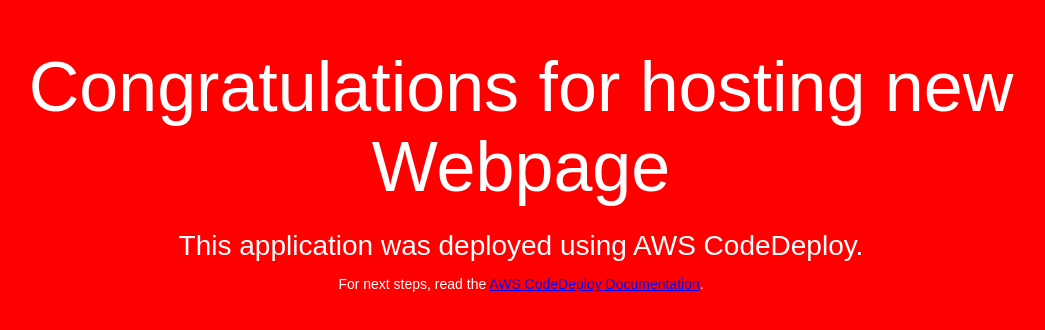
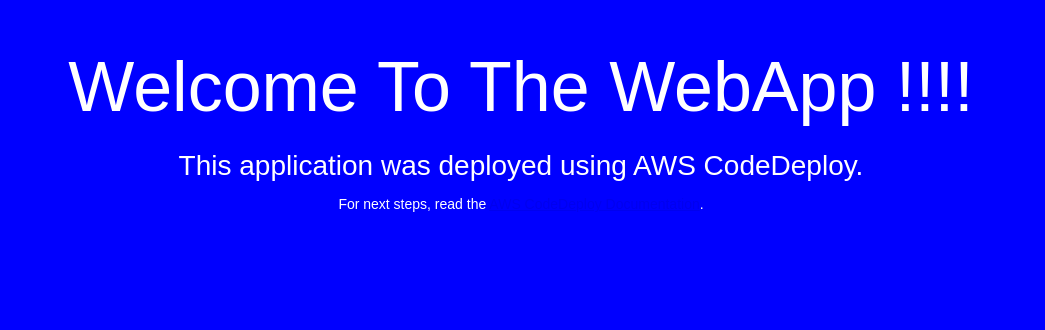
Before and after one commit to pratiksponde/sampleapp, a plain HTML site: page index.html in a window 1280 px wide. Shown: the whole page, without its empty margins (119-1164 px from the left). Drawn offline with Linux system fonts and the light colour scheme.

Commit message:
This is second update

```diff
--- a/index.html
+++ b/index.html
@@ -6,7 +6,7 @@
   <style>
     body {
       color: #ffffff;
-      background-color: red;
+      background-color: blue;
       font-family: Arial, sans-serif;
       font-size: 14px;
     }
@@ -26,7 +26,7 @@
 </head>
 <body>
   <div align="center">
-    <h1>Congratulations for hosting new Webpage</h1>
+    <h1>Welcome To The WebApp !!!!</h1>
     <h2>This application was deployed using AWS CodeDeploy.</h2>
     <p>For next steps, read the <a href="http://aws.amazon.com/documentation/codedeploy">AWS CodeDeploy Documentation</a>.</p>
   </div>
```
